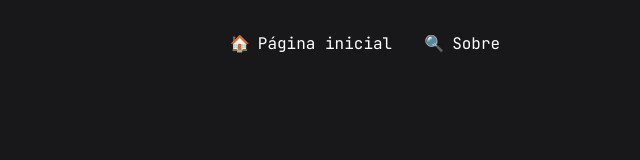
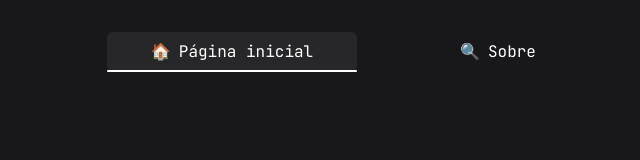
Before and after one commit to lnrdhffmnn/site, a Next.js app: page / in a window 1280 px wide. Shown: the top 160 px of the page, without its empty margins (275-915 px from the left). Built offline with nearby package versions, Linux system fonts and the light colour scheme.

Commit message:
Update header component

```diff
--- a/app/components/header.tsx
+++ b/app/components/header.tsx
@@ -1,4 +1,9 @@
+"use client";
+
 import Link from "next/link";
+import { usePathname } from "next/navigation";
+import { motion } from "framer-motion";
+import { useState } from "react";
 
 interface MenuItem {
   icon: string;
@@ -20,12 +25,44 @@ export default function Header() {
     },
   ];
 
+  const currentPath = usePathname();
+
+  const [currentHover, setCurrentHover] = useState(currentPath);
+
   return (
-    <header className="w-full flex items-center justify-center gap-8 p-8">
+    <header
+      className="w-full flex items-center justify-center gap-4 p-8 z-50"
+      onMouseLeave={() => setCurrentHover(currentPath)}
+    >
       {menuItems.map(item => (
-        <Link key={item.href} href={item.href} className="flex gap-2">
+        <Link
+          key={item.href}
+          href={item.href}
+          className="flex items-center justify-center gap-2 relative p-2 w-full max-w-[250px]"
+          onMouseEnter={() => setCurrentHover(item.href)}
+        >
           <span>{item.icon}</span>
           <span>{item.label}</span>
+          {currentPath === item.href && (
+            <motion.div
+              layoutId="path"
+              transition={{
+                type: "spring",
+                duration: 0.3,
+              }}
+              className="absolute bottom-0 w-full h-[2px] bg-white rounded"
+            />
+          )}
+          {currentHover === item.href && (
+            <motion.div
+              layoutId="hover"
+              transition={{
+                ease: "easeInOut",
+                duration: 0.2,
+              }}
+              className="absolute bottom-0 w-full h-full bg-zinc-800 rounded-md shadow-sm -z-10"
+            />
+          )}
         </Link>
       ))}
     </header>
--- a/package.json
+++ b/package.json
@@ -16,6 +16,7 @@
     "@types/react-dom": "18.0.11",
     "eslint": "8.34.0",
     "eslint-config-next": "13.1.6",
+    "framer-motion": "^9.0.4",
     "next": "13.1.6",
     "react": "18.2.0",
     "react-dom": "18.2.0",
```
Also changed, not shown: 1 other file (tests, documents, lock files or other folders).
